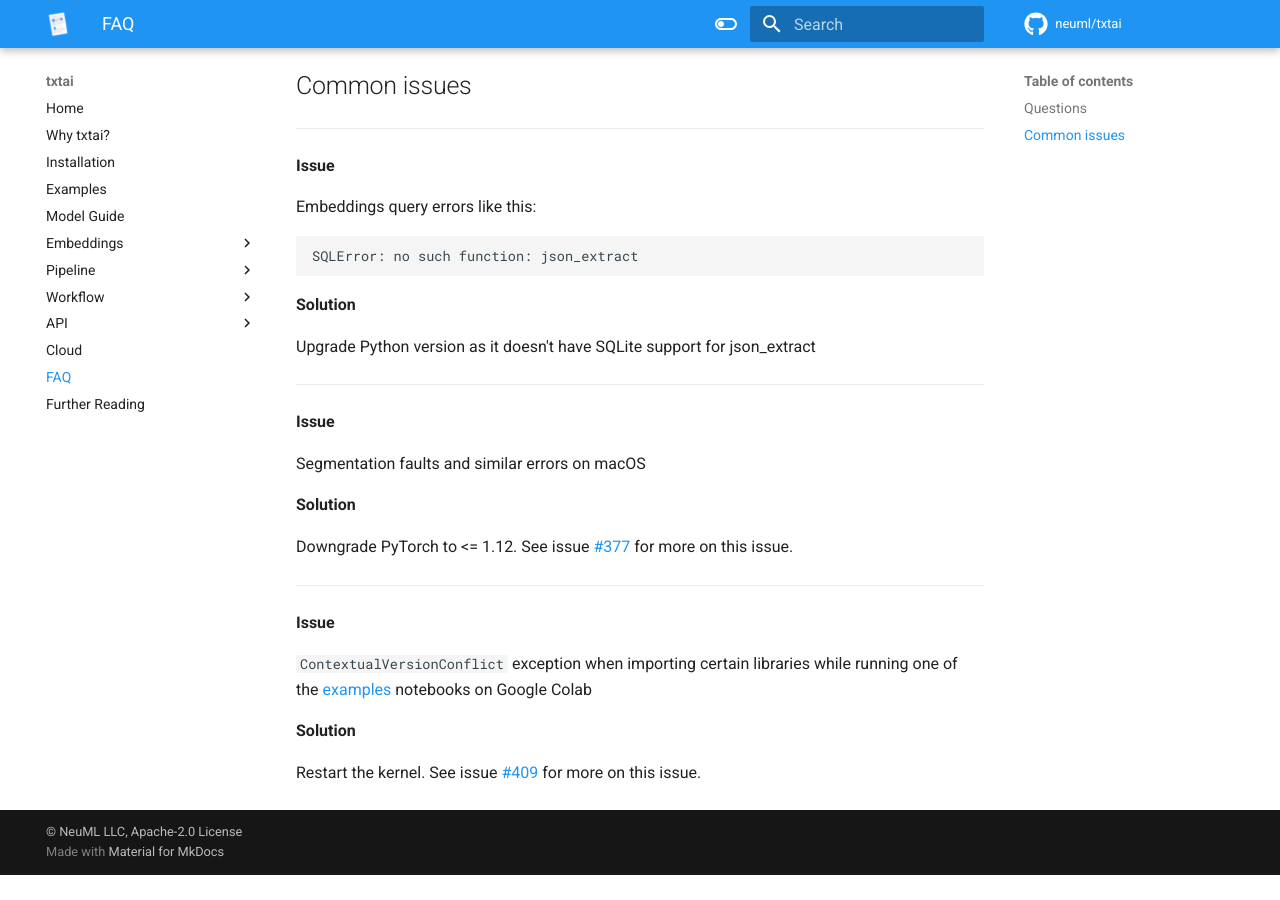
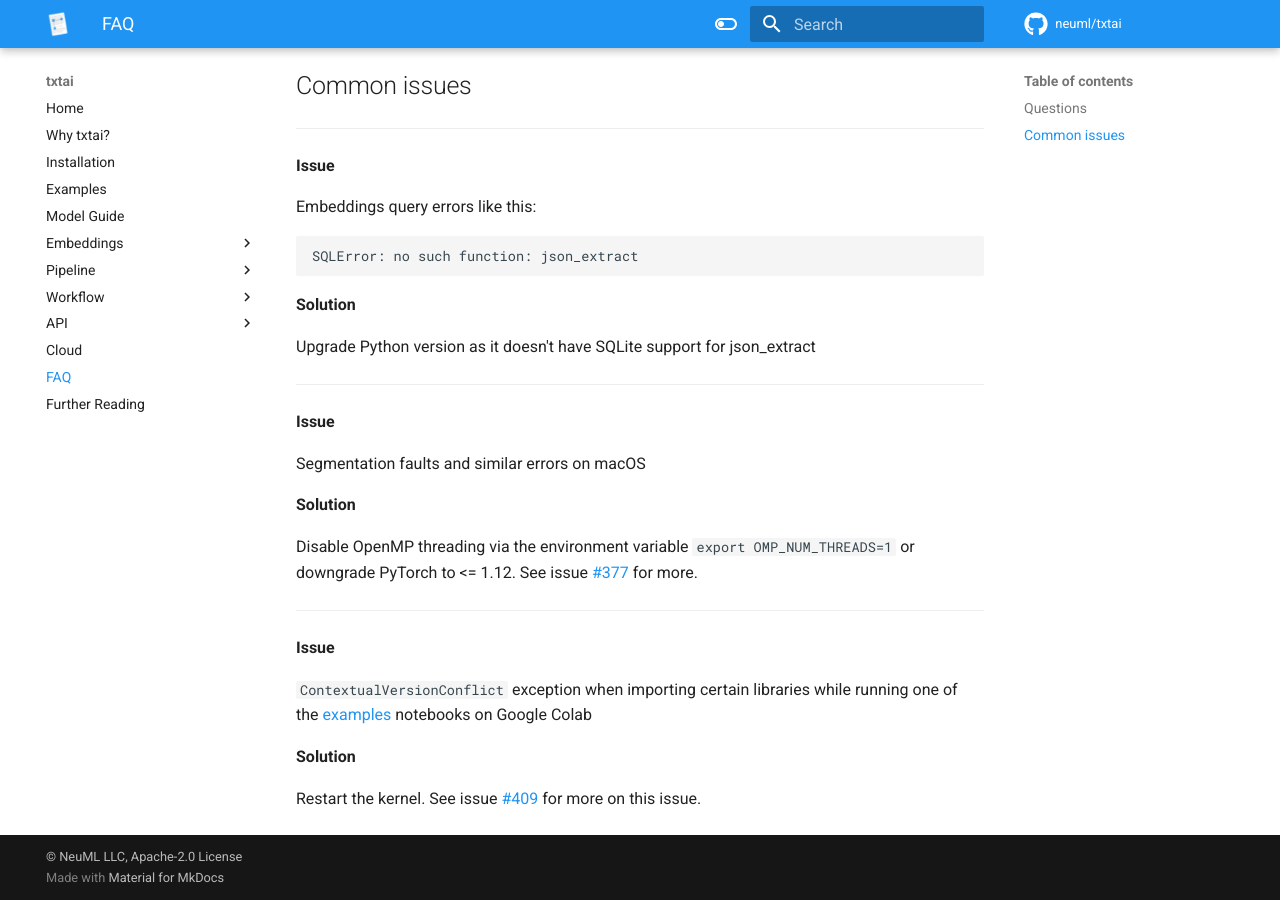
Before and after one commit to neuml/txtai, an MkDocs documentation site: the page built from docs/faq.md, in a window 1280 px wide and 900 px high, scrolled down 1556 px. Built offline with MkDocs 1.6.1 and Material for MkDocs 9.7.7, drawn with Linux system fonts in a browser that asks for light colours; comment, search, counter and statistics services are not loaded; before the commit the page ends 2431 px from its top, so only the background shows below that.

Commit message:
Update build and docs to address OpenMP issues on macOS and how to address. Closes #377

```diff
--- a/docs/faq.md
+++ b/docs/faq.md
@@ -92,7 +92,7 @@ Segmentation faults and similar errors on macOS
 
 __Solution__
 
-Downgrade PyTorch to <= 1.12. See issue [#377](https://github.com/neuml/txtai/issues/377) for more on this issue.
+Disable OpenMP threading via the environment variable `export OMP_NUM_THREADS=1` or downgrade PyTorch to <= 1.12. See issue [#377](https://github.com/neuml/txtai/issues/377) for more.
 
 ----------
 
```
Also changed, not shown: docs/install.md (+1 -1 lines), 1 other file.
